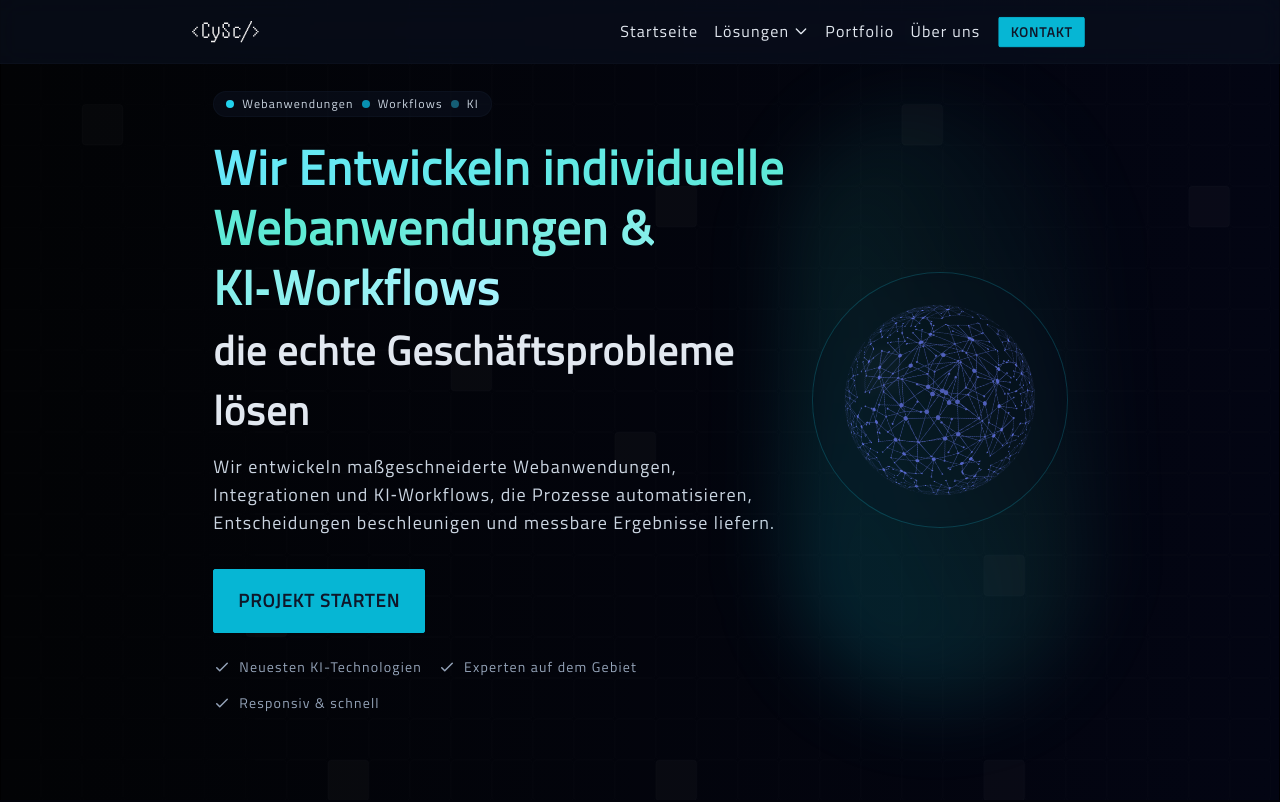
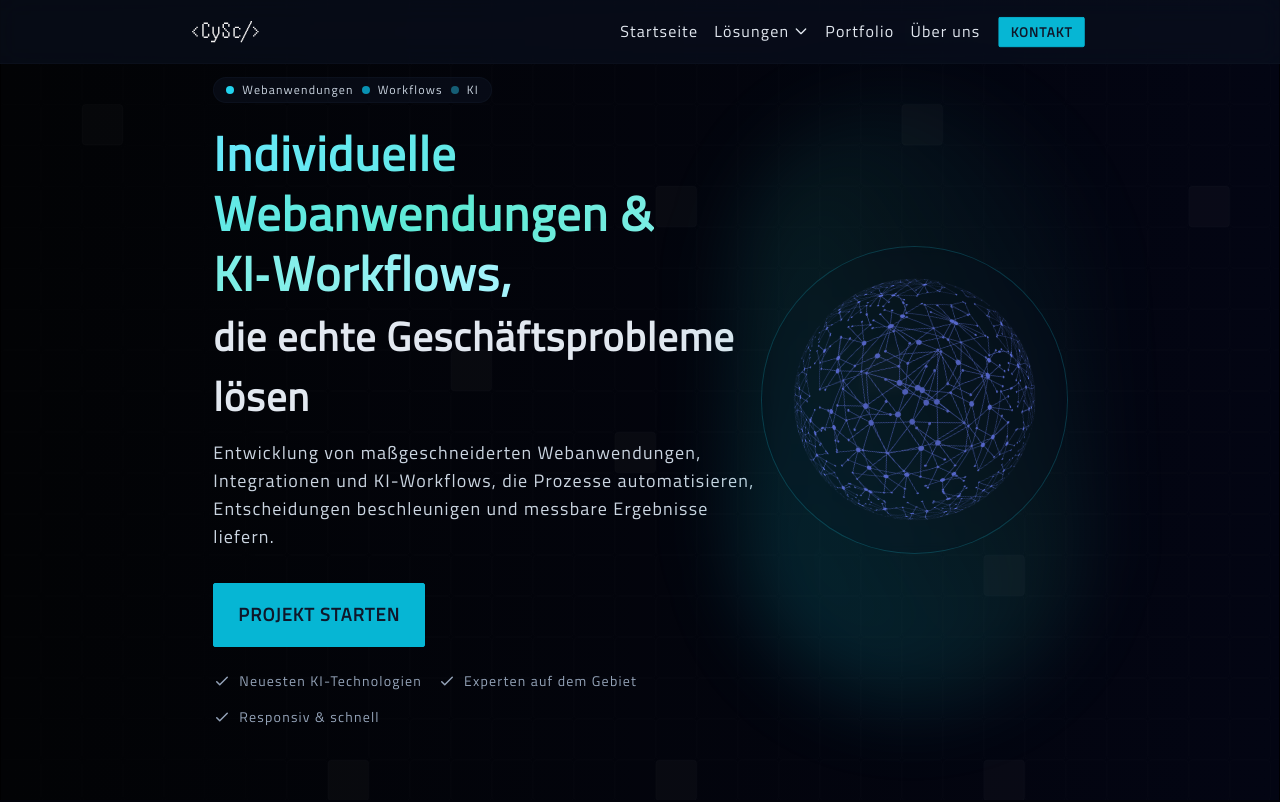
Before and after one commit to Nderim1/cyscSolutions, a SvelteKit app: page / in a window 1280 px wide. Shown: the top 802 px of the page. Built offline with nearby package versions, Linux system fonts and the light colour scheme.

Commit message:
update copy

```diff
--- a/src/routes/+page.svelte
+++ b/src/routes/+page.svelte
@@ -74,7 +74,7 @@
 					<span
 						class="bg-gradient-to-r from-cyan-300 via-teal-300 to-cyan-200 bg-clip-text text-transparent md:text-[clamp(3rem,_2.5vh,_1.25rem)]"
 					>
-						Wir Entwickeln individuelle Webanwendungen & KI‑Workflows
+						Individuelle Webanwendungen & KI‑Workflows,
 					</span>
 					<br />
 					<span class="text-slate-200  md:text-[clamp(2.5rem,_2.5vh,_1.125rem)]"
@@ -84,7 +84,7 @@
 				<p
 					class="mt-5 text-slate-300 max-w-xl text-[clamp(0.875rem,_2.5vh,_1.125rem)] md:text-lg leading-relaxed"
 				>
-					Wir entwickeln maßgeschneiderte Webanwendungen, Integrationen und KI‑Workflows, die
+					Entwicklung von maßgeschneiderten Webanwendungen, Integrationen und KI-Workflows, die
 					Prozesse automatisieren, Entscheidungen beschleunigen und messbare Ergebnisse liefern.
 				</p>
 				<div class="mt-8 flex flex-wrap gap-3">
@@ -184,7 +184,7 @@
 		<Portfolio />
 	</section>
 	<section class="flex w-full justify-center pt-32 -mt-16  flex-col gap-10 reveal" id="about">
-		<h2 class="text-center text-2xl font-bold mb-4">Über uns</h2>
+		<h2 class="text-center text-2xl font-bold mb-4">Agentur</h2>
 		<About />
 	</section>
 	<section class="flex w-full justify-center p-10 flex-col items-center pt-32 reveal" id="contact">
```
